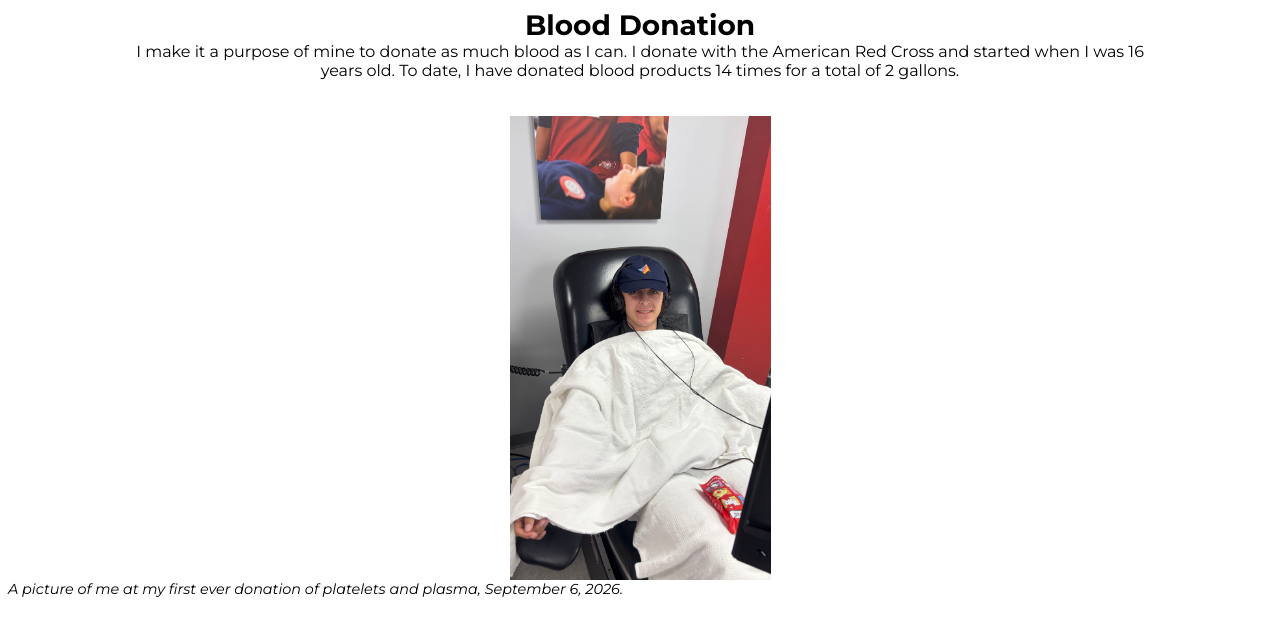
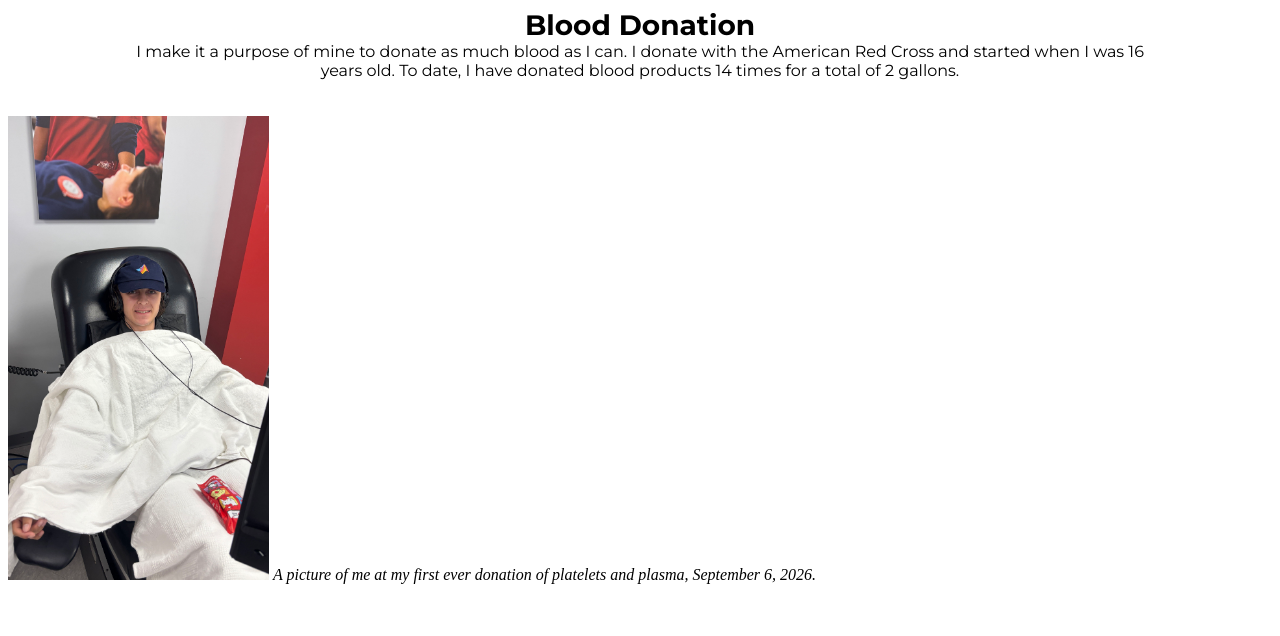
Before and after one commit to jt-pl/jt-pl.github.io, a Jekyll site: the page blood.html, which Jekyll copies as it is, in a window 1280 px wide. Shown: the top 636 px of the page. Built offline with Jekyll 4.4.1, drawn with Linux system fonts in a browser that asks for light colours.

Commit message:
Update blood.html

```diff
--- a/blood.html
+++ b/blood.html
@@ -18,5 +18,6 @@
 <br>
 <br>
 
-<center><img height = "464px" width = "261px" alt="My first ever platelet donation" src="images/first platelet donation.jpg" /></center>
-<imagecaption align="center"><i>A picture of me at my first ever donation of platelets and plasma, September 6, 2026.</i></imagecaption>
+<img height = "464px" width = "261px" alt="My first ever platelet donation" src="images/first platelet donation.jpg" />
+
+<note align="center"><i>A picture of me at my first ever donation of platelets and plasma, September 6, 2026.</i></note>
```
